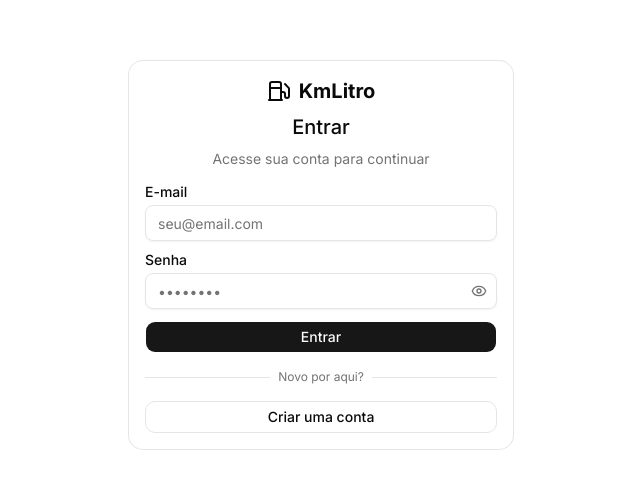
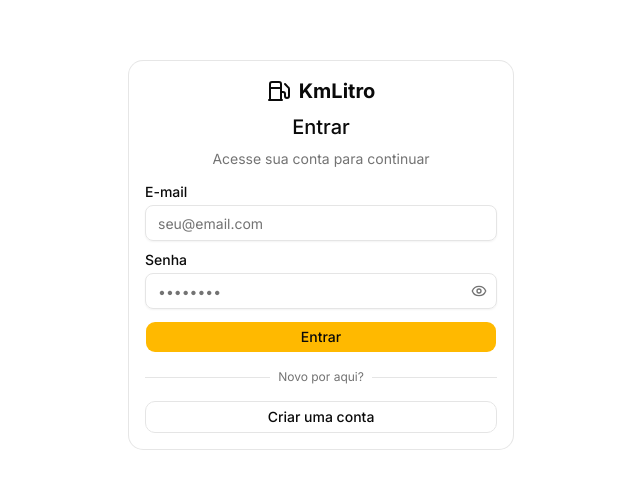
Before and after one commit to codyzzd/kmlitro, a Next.js app: page /login in a window 1280 px wide. Shown: the part 145-634 px from the top of the page, without its empty margins (319-959 px from the left). Built offline with nearby package versions, Linux system fonts and the light colour scheme; no server answers.

Commit message:
fix: aplicar tema salvo em todas as páginas e mudar CTA para amber-400

```diff
--- a/src/app/globals.css
+++ b/src/app/globals.css
@@ -55,8 +55,8 @@
   --card-foreground: oklch(0.145 0 0);
   --popover: oklch(1 0 0);
   --popover-foreground: oklch(0.145 0 0);
-  --primary: oklch(0.205 0 0);
-  --primary-foreground: oklch(0.985 0 0);
+  --primary: oklch(0.828 0.189 84.429);
+  --primary-foreground: oklch(0.145 0 0);
   --secondary: oklch(0.97 0 0);
   --secondary-foreground: oklch(0.205 0 0);
   --muted: oklch(0.97 0 0);
@@ -90,8 +90,8 @@
   --card-foreground: oklch(0.985 0 0);
   --popover: oklch(0.205 0 0);
   --popover-foreground: oklch(0.985 0 0);
-  --primary: oklch(0.922 0 0);
-  --primary-foreground: oklch(0.205 0 0);
+  --primary: oklch(0.828 0.189 84.429);
+  --primary-foreground: oklch(0.145 0 0);
   --secondary: oklch(0.269 0 0);
   --secondary-foreground: oklch(0.985 0 0);
   --muted: oklch(0.269 0 0);
--- a/src/components/layout/StoreInitializer.tsx
+++ b/src/components/layout/StoreInitializer.tsx
@@ -1,6 +1,7 @@
 "use client";
 
 import { useEffect, useRef } from "react";
+import { useTheme } from "next-themes";
 import { useAppStore } from "@/lib/store";
 
 interface Props {
@@ -9,6 +10,8 @@ interface Props {
 
 export function StoreInitializer({ userId }: Props) {
   const initialize = useAppStore((s) => s.initialize);
+  const colorTheme = useAppStore((s) => s.settings.colorTheme);
+  const { setTheme } = useTheme();
   const initialized = useRef(false);
 
   useEffect(() => {
@@ -18,5 +21,12 @@ export function StoreInitializer({ userId }: Props) {
     }
   }, [userId, initialize]);
 
+  // Aplica o tema salvo no Supabase em qualquer página
+  useEffect(() => {
+    if (colorTheme) {
+      setTheme(colorTheme);
+    }
+  }, [colorTheme, setTheme]);
+
   return null;
 }
```
